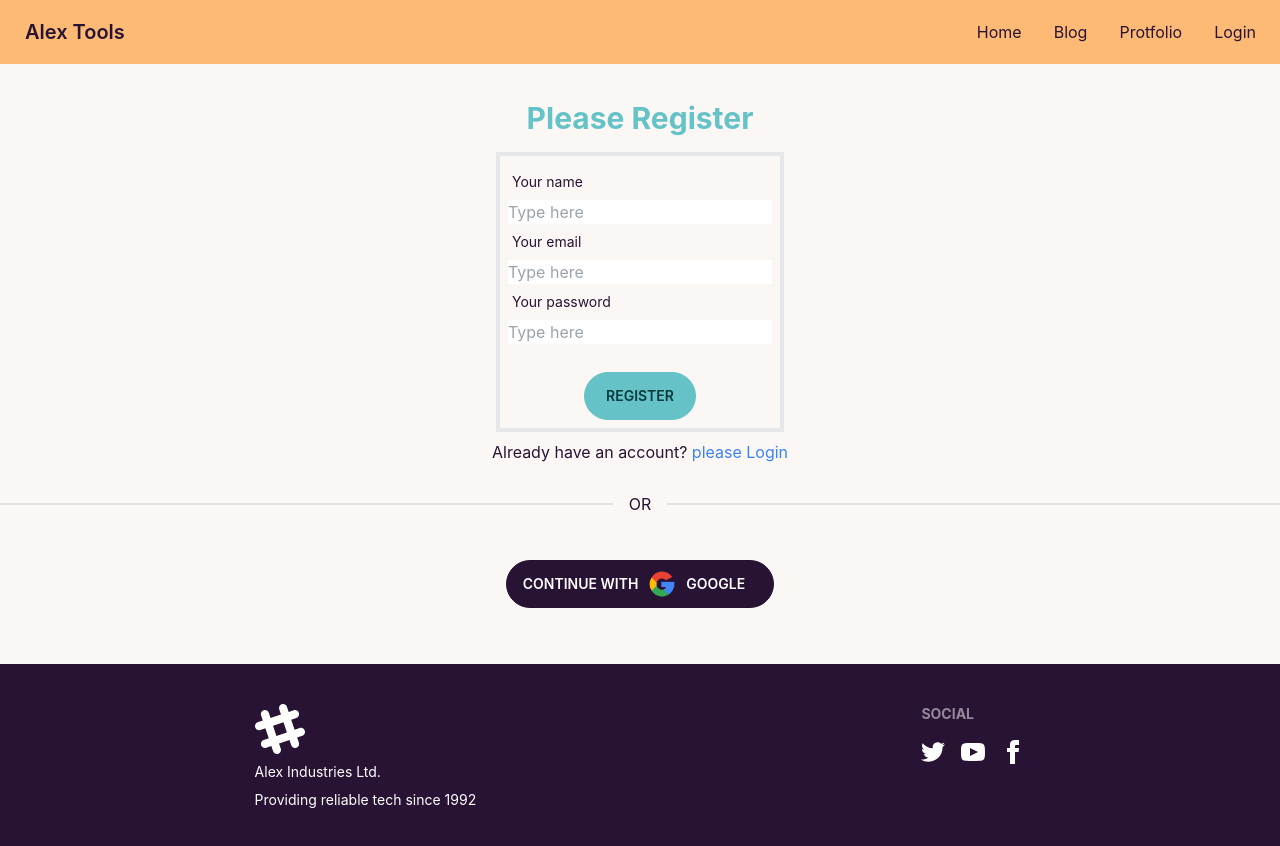
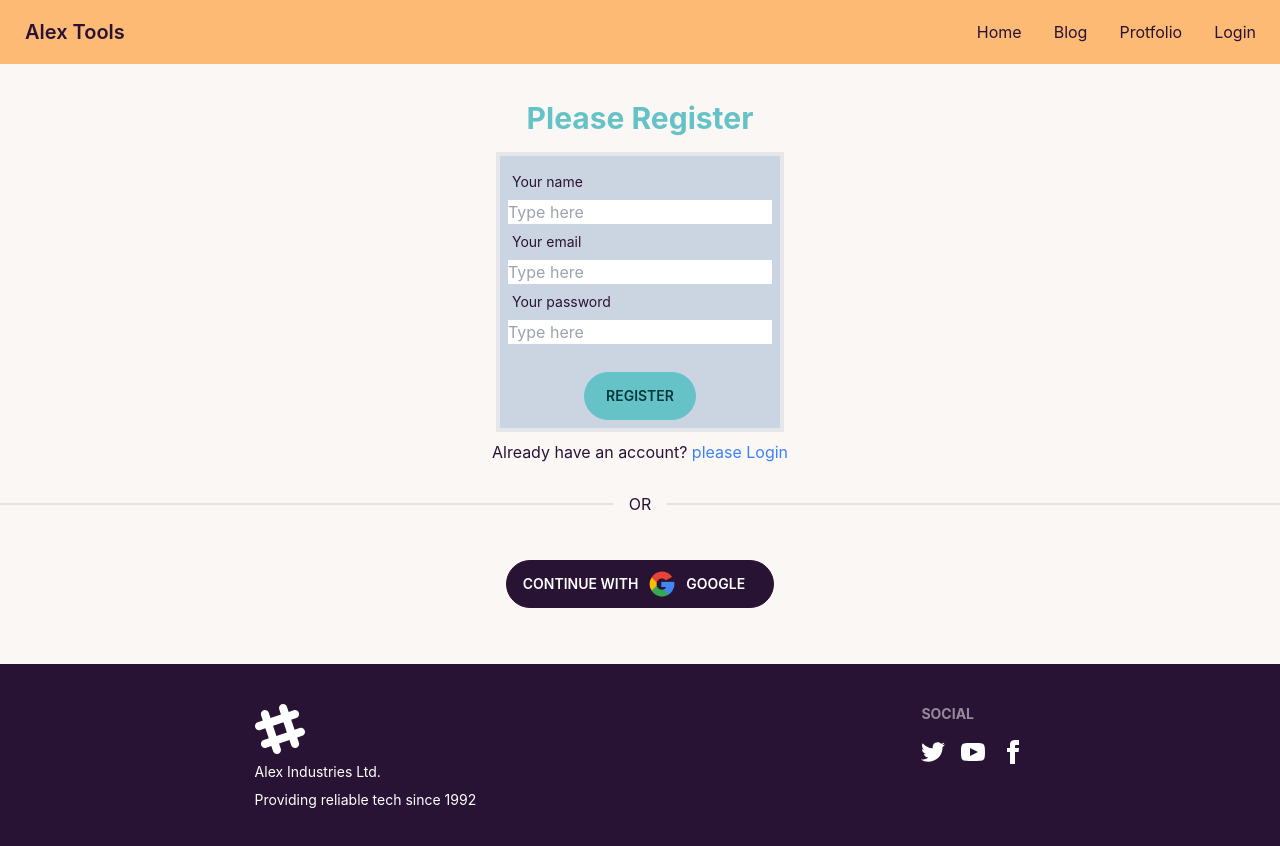
Before and after one commit to Antor1155/service-providing-company-client-side-assignment-12, a React (Create React App) app: page /register in a window 1280 px wide. Shown: the top 846 px of the page. Built offline with nearby package versions, Linux system fonts and the light colour scheme; no server answers.

Commit message:
final touch for submitting

```diff
--- a/src/pages/Dashboard/AddProduct.js
+++ b/src/pages/Dashboard/AddProduct.js
@@ -23,7 +23,7 @@ const AddProduct = () => {
         <div className='bg-base-500 pb-5'>
 
         <h2 className='text-center mt-9 mb-4 text-3xl font-bold text-primary'>Please Add products</h2>
-        <div className='mx-auto border-4 mb-2 p-2 w-72'>
+        <div className='mx-auto bg-slate-400 border-4 mb-2 p-2 w-72'>
             <form className='loginForm' onSubmit={handleFormSubmit}>
                 <div className="form-control ">
                     <label className="label">
--- a/src/pages/Login/Login.js
+++ b/src/pages/Login/Login.js
@@ -50,7 +50,7 @@ const Login = () => {
         <div className='bg-base-500 my-5 pb-5'>
 
             <h2 className='text-center mt-9 mb-4 text-3xl font-bold'>Please login</h2>
-            <div className='mx-auto border-4 mb-2 p-2 w-72'>
+            <div className='mx-auto bg-slate-300 border-4 mb-2 p-2 w-72'>
                 <form className='loginForm' onSubmit={handleFormSubmit}>
                     <div className="form-control ">
                         <label className="label">
--- a/src/pages/Login/Register.js
+++ b/src/pages/Login/Register.js
@@ -76,7 +76,7 @@ const Register = () => {
         <div className='bg-base-500 my-5 pb-5'>
 
             <h2 className='text-center mt-9 mb-4 text-3xl font-bold text-primary'>Please Register</h2>
-            <div className='mx-auto border-4 mb-2 p-2 w-72'>
+            <div className='mx-auto bg-slate-300 border-4 mb-2 p-2 w-72'>
                 <form className='loginForm' onSubmit={handleFormSubmit}>
                     <div className="form-control ">
                         <label className="label">
--- a/src/shared/Navbar/Navbar.js
+++ b/src/shared/Navbar/Navbar.js
@@ -29,7 +29,7 @@ const Navbar = () => {
 
                     {user ? <>
                         <li><Link to="/dashboard">Dashboard</Link></li>
-                        <li><Link to="/dashboard/myProfile"><span className='font-bold text-xl'>{user.displayName}</span></Link></li>
+                        <li><Link to="/protfolio"><span className='font-bold text-xl'>{user.displayName}</span></Link></li>
                         <li><button onClick={logout}>SignOut</button></li>
                     </> : <>
                         <li><Link to="/login">Login</Link></li>
```
